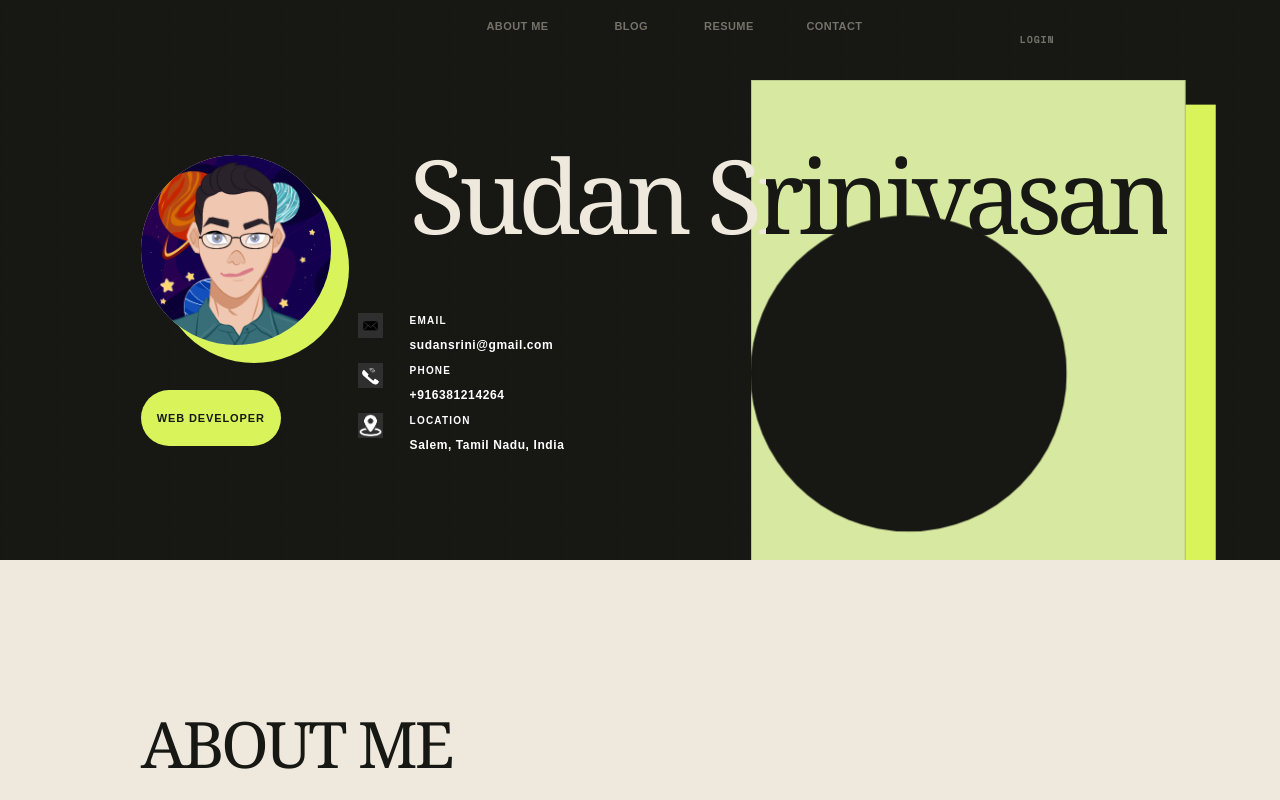
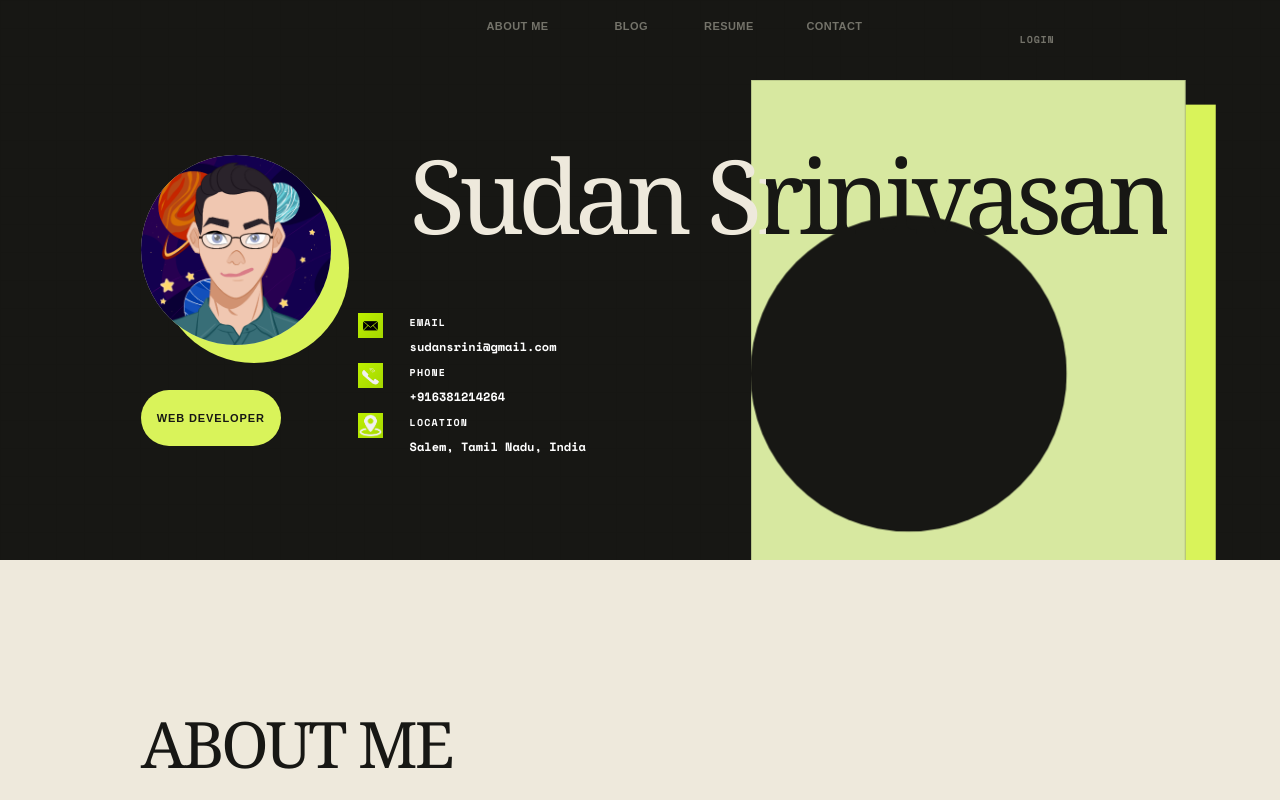
Before and after one commit to Sudan0239/portfolio, a plain HTML site: page Main_Project/main.html in a window 1280 px wide. Shown: the top 800 px of the page. Drawn offline with nearby package versions, Linux system fonts and the light colour scheme.

Commit message:
Complete but adjust are needed

```diff
--- a/Main_Project/Img.css
+++ b/Main_Project/Img.css
@@ -20,35 +20,59 @@
     transform: scale(1.08);
 }
 .icon-app{
-    width: 40px;
-    height: 40px;
-    border-radius: 10px;
-    background-color: rgb(48, 47, 47);
-    box-shadow: 0 0 15px #000, 0 0 12px #00eaff;
-    transition: color 0.3s, text-shadow 0.3s, transform 0.3s;
+    position: absolute;
+    top: 530px;
+    left: 210px;
+    width: 35px;
+    height: 35px;
+    border-radius: 8px;
+    background: linear-gradient(135deg, #ccff00 0%, #b3e600 100%);
     z-index: 50;
-    margin: 60px -10px -30px 130px;
-    position: absolute;
+    transition: all 0.3s ease;
+    box-shadow: 0 4px 15px rgba(204, 255, 0, 0.3);
+    object-fit: contain;
+    filter: brightness(0.9) contrast(1.1);
+}
+
+.icon-app:hover {
+    transform: scale(1.1);
+    box-shadow: 0 6px 20px rgba(204, 255, 0, 0.5);
 }
 .phone-icon{
-    width: 40px;
-    height: 40px;
-    border-radius: 10px;
-    background-color: rgb(48, 47, 47);
-    box-shadow: 0 0 15px #000, 0 0 12px #00eaff;
-    transition: color 0.3s, text-shadow 0.3s, transform 0.3s;
+    position: absolute;
+    top: 590px;
+    left: 210px;
+    width: 35px;
+    height: 35px;
+    border-radius: 8px;
+    background: linear-gradient(135deg, #ccff00 0%, #b3e600 100%);
     z-index: 50;
-    margin: 150px -15px -30px 130px;
-    position: absolute;
+    transition: all 0.3s ease;
+    box-shadow: 0 4px 15px rgba(204, 255, 0, 0.3);
+    object-fit: contain;
+    filter: brightness(0.9) contrast(1.1);
+}
+
+.phone-icon:hover {
+    transform: scale(1.1);
+    box-shadow: 0 6px 20px rgba(204, 255, 0, 0.5);
 }
 .location-image{
-    width: 40px;
-    height: 40px;
-    border-radius: 10px;
-    background-color: rgb(48, 47, 47);
-    box-shadow: 0 0 15px #000, 0 0 12px #00eaff;
-    transition: color 0.3s, text-shadow 0.3s, transform 0.3s;
+    position: absolute;
+    top: 650px;
+    left: 210px;
+    width: 35px;
+    height: 35px;
+    border-radius: 8px;
+    background: linear-gradient(135deg, #ccff00 0%, #b3e600 100%);
     z-index: 50;
-    margin: 240px -15px -30px 130px;
-    position: absolute;
+    transition: all 0.3s ease;
+    box-shadow: 0 4px 15px rgba(204, 255, 0, 0.3);
+    object-fit: contain;
+    filter: brightness(0.9) contrast(1.1);
 }
+
+.location-image:hover {
+    transform: scale(1.1);
+    box-shadow: 0 6px 20px rgba(204, 255, 0, 0.5);
+}
--- a/Main_Project/header.css
+++ b/Main_Project/header.css
@@ -96,33 +96,45 @@ body{
     text-shadow: 0 0 20px #00eaff;
     transform: scale(1.1);
 }
-.mail{
+.mail {
     position: absolute;
-    top: 575px;
-    left: 210px;
+    top: 555px;
+    left: 260px;
     z-index: 10;
     color: #ffffff;
-    font-size: 15px;
-    font-family: 'Poppins', sans-serif;
-    font-weight: bold;
+    font-size: 13px;
+    font-family: 'Space Mono', 'Courier New', monospace;
+    font-weight: 500;
     text-decoration: none;
-    transition: color 0.3s, text-shadow 0.3s, transform 0.3s;
-    text-align: center;
-    letter-spacing: 0.6px;
+    transition: all 0.3s ease;
+    text-align: left;
+    letter-spacing: 0px;
+    max-width: 280px;
 }
-.title-email{
+
+.mail:hover {
+    color: #ccff00;
+    text-shadow: 0 0 10px #ccff00;
+}
+.title-email {
     position: absolute;
     top: 530px;
-    left: 210px;
+    left: 260px;
     z-index: 10;
-    color: #ffffff;
-    font-size: 15px;
-    font-family: 'Poppins', sans-serif;
-    font-weight: bold;
+    color: #ccff00;
+    font-size: 11px;
+    font-family: 'Space Mono', 'Courier New', monospace;
+    font-weight: 700;
     text-decoration: none;
-    transition: color 0.3s, text-shadow 0.3s, transform 0.3s;
-    text-align: center;
-    letter-spacing: 0.6px;
+    transition: all 0.3s ease;
+    text-align: left;
+    letter-spacing: 0.12em;
+    text-transform: uppercase;
+}
+
+.title-email:hover {
+    color: #fff;
+    text-shadow: 0 0 8px #ccff00;
 }
 .mail:hover,
 .title-email:hover,
@@ -175,59 +187,78 @@ body{
 }
 .phone{
     position: absolute;
-    top: 620px;
-    left: 210px;
+    top: 590px;
+    left: 260px;
     z-index: 10;
-    color: hsl(0, 0%, 98%);
-    font-size: 15px;
-    font-family: 'Poppins', sans-serif;
-    font-weight: bold;
+    color: #ccff00;
+    font-size: 11px;
+    font-family: 'Space Mono', 'Courier New', monospace;
+    font-weight: 700;
     text-decoration: none;
-    transition: color 0.3s, text-shadow 0.3s, transform 0.3s;
-    text-align: center;
-    letter-spacing: 0.6px;
+    transition: all 0.3s ease;
+    text-align: left;
+    letter-spacing: 0.12em;
+    text-transform: uppercase;
+}
+.phone:hover {
+    color: #fff;
+    text-shadow: 0 0 8px #ccff00;
 }
 .phone-no{
     position: absolute;
-    top: 665px;
-    left: 210px;
+    top: 615px;
+    left: 260px;
     z-index: 10;
-    color: hsl(0, 0%, 98%);
-    font-size: 15px;
-    font-family: 'Poppins', sans-serif;
-    font-weight: bold;
+    color: #ffffff;
+    font-size: 13px;
+    font-family: 'Space Mono', 'Courier New', monospace;
+    font-weight: 500;
     text-decoration: none;
-    transition: color 0.3s, text-shadow 0.3s, transform 0.3s;
-    text-align: center;
-    letter-spacing: 0.6px;
+    transition: all 0.3s ease;
+    text-align: left;
+    letter-spacing: 0px;
+}
+.phone-no:hover {
+    color: #ccff00;
+    text-shadow: 0 0 10px #ccff00;
 }
 .location-1{
     position: absolute;
-    top: 710px;
-    left: 210px;
+    top: 650px;
+    left: 260px;
     z-index: 10;
-    color: hsl(0, 0%, 98%);
-    font-size: 15px;
-    font-family: 'Poppins', sans-serif;
-    font-weight: bold;
+    color: #ccff00;
+    font-size: 11px;
+    font-family: 'Space Mono', 'Courier New', monospace;
+    font-weight: 700;
     text-decoration: none;
-    transition: color 0.3s, text-shadow 0.3s, transform 0.3s;
-    text-align: center;
-    letter-spacing: 0.6px;
+    transition: all 0.3s ease;
+    text-align: left;
+    letter-spacing: 0.12em;
+    text-transform: uppercase;
+}
+.location-1:hover {
+    color: #fff;
+    text-shadow: 0 0 8px #ccff00;
 }
 .location-info{
     position: absolute;
-    top: 755px;
-    left: 210px;
+    top: 675px;
+    left: 260px;
     z-index: 10;
-    color: hsl(0, 0%, 98%);
-    font-size: 15px;
-    font-family: 'Poppins', sans-serif;
-    font-weight: bold;
+    color: #ffffff;
+    font-size: 13px;
+    font-family: 'Space Mono', 'Courier New', monospace;
+    font-weight: 500;
     text-decoration: none;
-    transition: color 0.3s, text-shadow 0.3s, transform 0.3s;
-    text-align: center;
-    letter-spacing: 0.6px;
+    transition: all 0.3s ease;
+    text-align: left;
+    letter-spacing: 0px;
+    max-width: 280px;
+}
+.location-info:hover {
+    color: #ccff00;
+    text-shadow: 0 0 10px #ccff00;
 }
 .about-me{
     position: absolute;
```
